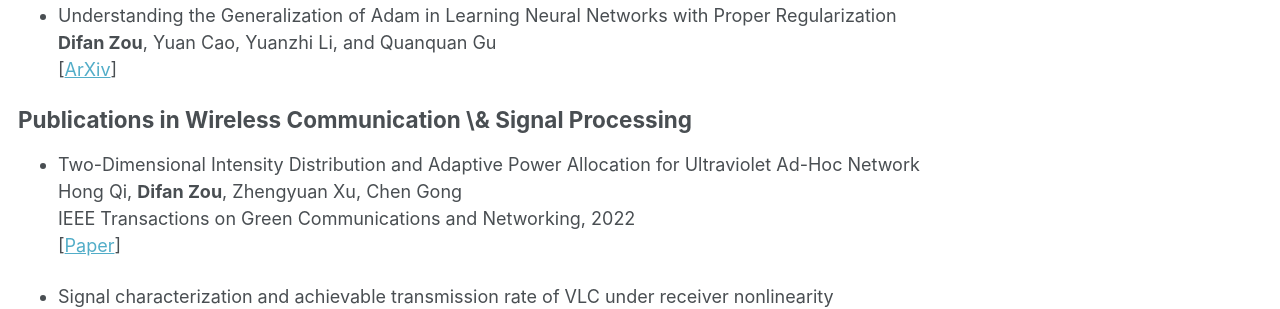
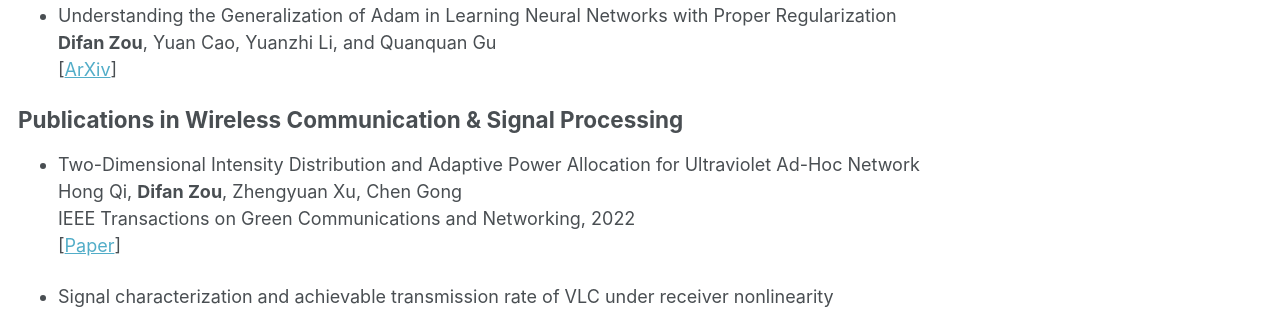
Before and after one commit to difanzou/difanzou.github.io, a Jekyll site: the page built from _pages/publications.md, in a window 1280 px wide and 900 px high, scrolled down 3258 px. Shown: the part 154-463 px from the top of the window. Built offline with Jekyll 4.4.1, drawn with Linux system fonts in a browser that asks for light colours.

```diff
--- a/_pages/publications.md
+++ b/_pages/publications.md
@@ -146,7 +146,7 @@ https://www.medrxiv.org/content/10.1101/2020.05.24.20111989v1)\]
 \[[ArXiv](https://arxiv.org/pdf/2108.11371.pdf)\]
 
 
-## Publications in Wireless Communication \& Signal Processing
+## Publications in Wireless Communication & Signal Processing
 
 * Two-Dimensional Intensity Distribution and Adaptive Power Allocation for Ultraviolet Ad-Hoc Network\
 Hong Qi, **Difan Zou**, Zhengyuan Xu, Chen Gong\
```
